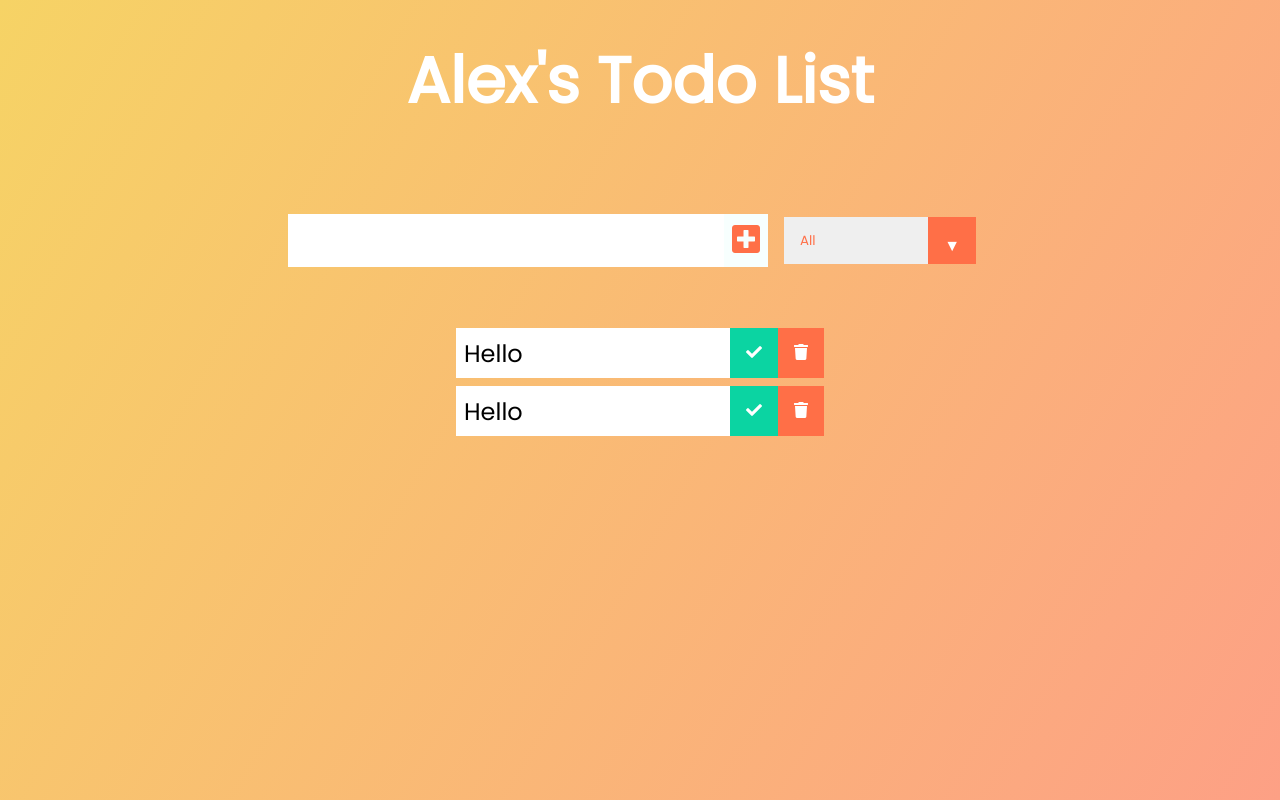
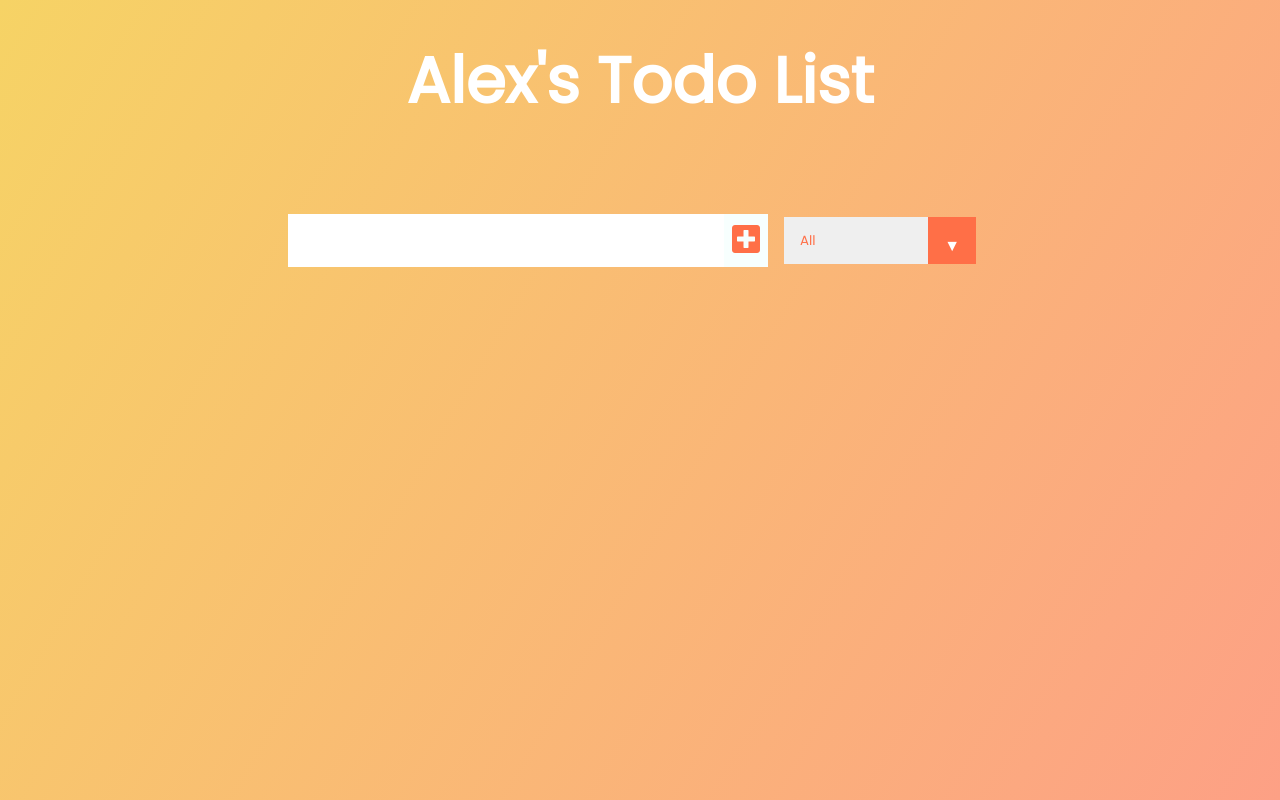
Before and after one commit to alcasinoroyale/todo-list, a React (Create React App) app: page / in a window 1280 px wide. Built offline with nearby package versions, Linux system fonts and the light colour scheme.

Commit message:
Add key and display text

```diff
--- a/src/App.js
+++ b/src/App.js
@@ -13,7 +13,7 @@
         <h1>Alex's Todo List {inputText}</h1>
       </header>
       <Form inputText={inputText} todos={todos} setTodos={setTodos} setInputText={setInputText}/>
-      <TodoList />
+      <TodoList todos={todos} />
     </div>
   );
 }
--- a/src/components/Todo.js
+++ b/src/components/Todo.js
@@ -1,9 +1,9 @@
 import React from 'react';
 
-function Todo() {
+function Todo({ text }) {
   return (
     <div className="todo">
-      <li className="todo-item">Hello</li>
+      <li className="todo-item">{text}</li>
       <button className="complete-btn">
         <i className="fas fa-check"></i>
       </button>
--- a/src/components/TodoList.js
+++ b/src/components/TodoList.js
@@ -1,12 +1,13 @@
 import React from 'react';
 import Todo from './Todo';
 
-function TodoList() {
+const TodoList = ({ todos }) => {
   return (
     <div className="todo-container">
       <ul className="todo-list">
-        <Todo />
-        <Todo />
+        {todos.map((todo) => (
+          <Todo key={todo.id} text={todo.text} />
+        ))}
       </ul>
     </div>
   )
```
